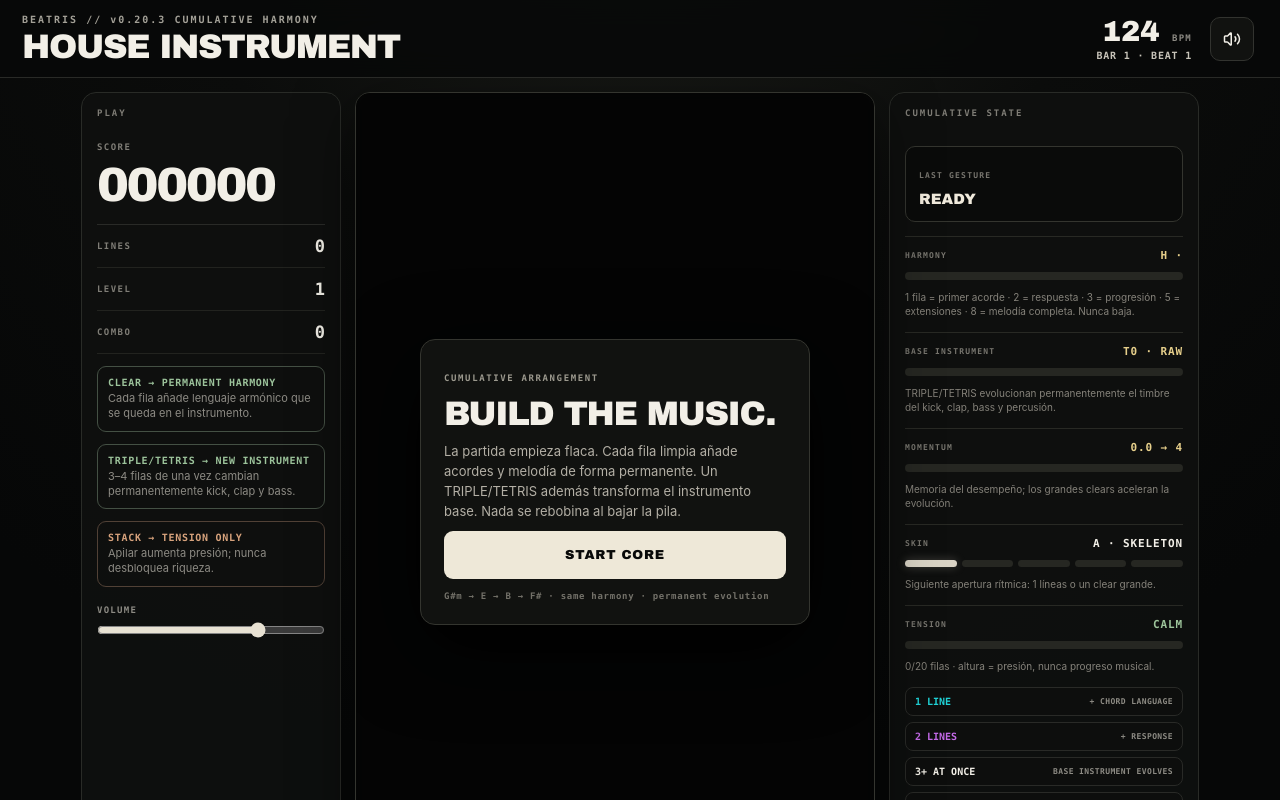
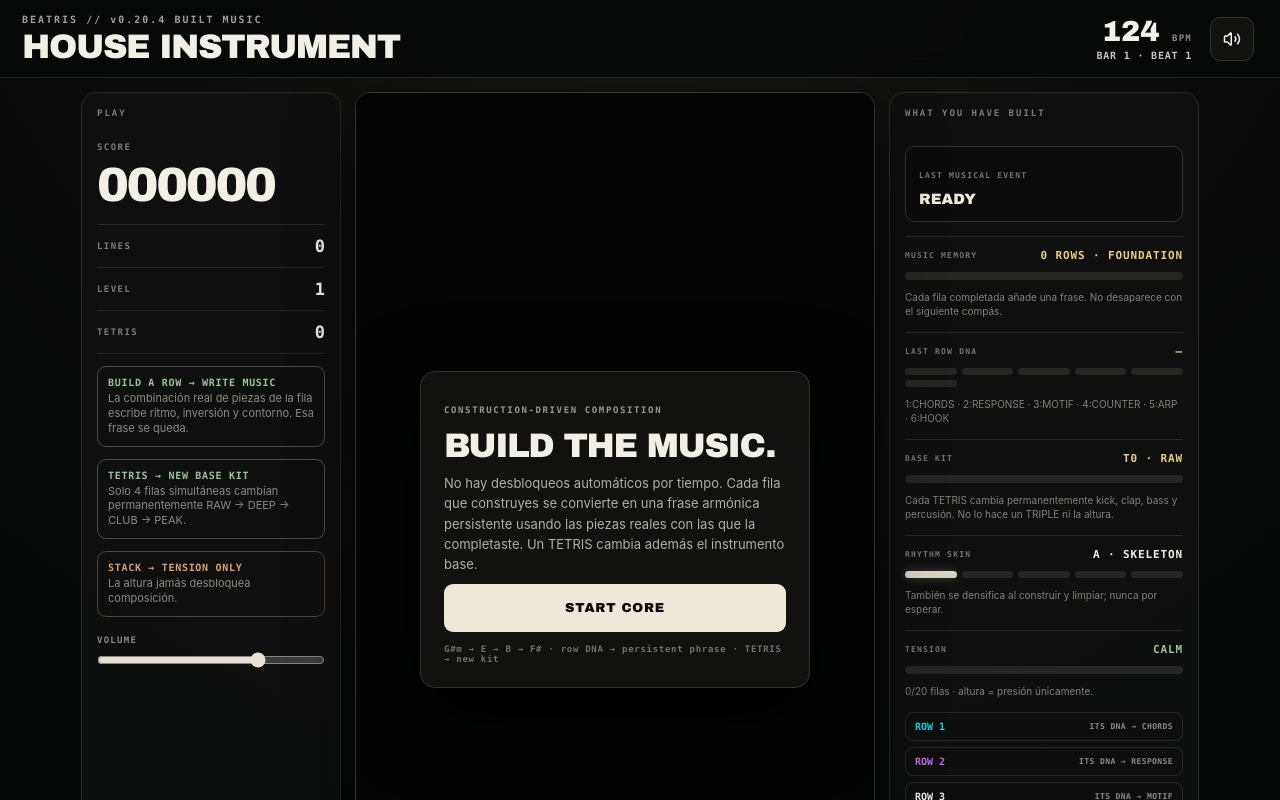
Before and after one commit to emmanuel56mixta-ctrl/beatriz, a React (Vite) app: page / in a window 1280 px wide. Shown: the top 800 px of the page. Built offline with nearby package versions, Linux system fonts and the light colour scheme.

Commit message:
Show construction-driven musical memory in v0.20.4 UI

```diff
--- a/src/components/game/Beatris.tsx
+++ b/src/components/game/Beatris.tsx
@@ -4,21 +4,22 @@ import { Session, type CoreHud } from "@/game/session";
 import { MiniPiece } from "@/components/game/MiniPiece";
 
 const SKINS=["SKELETON","HATS","BASS","OPEN","FULL"];
-const emptyHud:CoreHud={score:0,high:0,lines:0,level:1,combo:0,tetrises:0,bpm:124,bar:1,beat:1,step:0,boardHeight:0,skinStage:0,skinName:"SKELETON",section:"A",tension:"CALM",lastGesture:"READY",flash:null,momentum:0,nextMomentum:4,harmonyStage:0,harmonyName:"ROOT",instrumentTier:0,instrumentName:"RAW",hold:null,canHold:true,next:[]};
+const ROLES=["CHORDS","RESPONSE","MOTIF","COUNTER","ARP","HOOK"];
+const emptyHud:CoreHud={score:0,high:0,lines:0,level:1,combo:0,tetrises:0,bpm:124,bar:1,beat:1,step:0,boardHeight:0,skinStage:0,skinName:"SKELETON",section:"A",tension:"CALM",lastGesture:"READY",flash:null,momentum:0,nextMomentum:4,memoryCount:0,inventoryName:"FOUNDATION",instrumentTier:0,instrumentName:"RAW",lastRowSignature:"—",hold:null,canHold:true,next:[]};
 
 export function Beatris(){
   const canvasRef=useRef<HTMLCanvasElement>(null);const sessionRef=useRef<Session|null>(null);
-  const[mode,setMode]=useState<Session["mode"]>("title");const[hud,setHud]=useState<CoreHud>(emptyHud);const[muted,setMuted]=useState(false);const[volume,setVolume]=useState(0.72);
+  const[mode,setMode]=useState<Session["mode"]>("title");const[hud,setHud]=useState<CoreHud>(emptyHud);const[muted,setMuted]=useState(false);const[volume,setVolume]=useState(.72);
   const onHud=useCallback((h:CoreHud,m:Session["mode"])=>{setHud(h);setMode(m);},[]);
   useEffect(()=>{const canvas=canvasRef.current;if(!canvas)return;const s=new Session(canvas,onHud);sessionRef.current=s;s.attach();setHud(s.hud);return()=>{s.detach();sessionRef.current=null;};},[onHud]);
   const start=()=>void sessionRef.current?.enter();const toggleMute=()=>{const v=!muted;setMuted(v);sessionRef.current?.setMuted(v);};
   const press=(a:Parameters<Session["input"]["press"]>[0])=>sessionRef.current?.input.press(a);const release=(a:Parameters<Session["input"]["release"]>[0])=>sessionRef.current?.input.release(a);
   const heightPct=Math.min(100,hud.boardHeight/20*100);const nextSkin=[1,3,6,10][hud.skinStage]??null;
-  const momentumFloor=Math.floor(hud.momentum/4)*4;const momentumPct=Math.min(100,Math.max(0,(hud.momentum-momentumFloor)/4*100));
+  const memoryPct=Math.min(100,hud.memoryCount/6*100);const kitPct=hud.instrumentTier/3*100;
 
   return <main className="v20-shell">
     <header className="v20-top">
-      <div><div className="v20-kicker">BEATRIS // v0.20.3 CUMULATIVE HARMONY</div><h1>HOUSE INSTRUMENT</h1></div>
+      <div><div className="v20-kicker">BEATRIS // v0.20.4 BUILT MUSIC</div><h1>HOUSE INSTRUMENT</h1></div>
       <div className="v20-clock"><strong>{hud.bpm}</strong><span>BPM</span><b>BAR {hud.bar} · BEAT {hud.beat}</b></div>
       <button className="icon-btn" onClick={toggleMute} aria-label={muted?"Activar audio":"Silenciar"}>{muted?<VolumeX/>:<Volume2/>}</button>
     </header>
@@ -27,10 +28,10 @@ export function Beatris(){
       <aside className="v20-panel stats-panel">
         <p className="panel-title">PLAY</p>
         <div className="big-stat"><span>SCORE</span><strong>{String(hud.score).padStart(6,"0")}</strong></div>
-        <div className="stat-row"><span>LINES</span><b>{hud.lines}</b></div><div className="stat-row"><span>LEVEL</span><b>{hud.level}</b></div><div className="stat-row"><span>COMBO</span><b>{hud.combo}</b></div>
-        <div className="rule-card good"><b>CLEAR → PERMANENT HARMONY</b><small>Cada fila añade lenguaje armónico que se queda en el instrumento.</small></div>
-        <div className="rule-card good"><b>TRIPLE/TETRIS → NEW INSTRUMENT</b><small>3–4 filas de una vez cambian permanentemente kick, clap y bass.</small></div>
-        <div className="rule-card warn"><b>STACK → TENSION ONLY</b><small>Apilar aumenta presión; nunca desbloquea riqueza.</small></div>
+        <div className="stat-row"><span>LINES</span><b>{hud.lines}</b></div><div className="stat-row"><span>LEVEL</span><b>{hud.level}</b></div><div className="stat-row"><span>TETRIS</span><b>{hud.tetrises}</b></div>
+        <div className="rule-card good"><b>BUILD A ROW → WRITE MUSIC</b><small>La combinación real de piezas de la fila escribe ritmo, inversión y contorno. Esa frase se queda.</small></div>
+        <div className="rule-card good"><b>TETRIS → NEW BASE KIT</b><small>Solo 4 filas simultáneas cambian permanentemente RAW → DEEP → CLUB → PEAK.</small></div>
+        <div className="rule-card warn"><b>STACK → TENSION ONLY</b><small>La altura jamás desbloquea composición.</small></div>
         <label className="volume">VOLUME<input type="range" min="0" max="1" step="0.01" value={volume} onChange={e=>{const v=Number(e.target.value);setVolume(v);sessionRef.current?.setVolume(v);}}/></label>
       </aside>
 
@@ -38,7 +39,7 @@ export function Beatris(){
         <div className="v20-well">
           <canvas ref={canvasRef}/>
           {hud.flash&&mode==="playing"?<div className="event-flash">{hud.flash}</div>:null}
-          {mode==="title"?<div className="v20-overlay"><div className="start-card"><span>CUMULATIVE ARRANGEMENT</span><h2>BUILD THE MUSIC.</h2><p>La partida empieza flaca. Cada fila limpia añade acordes y melodía de forma permanente. Un TRIPLE/TETRIS además transforma el instrumento base. Nada se rebobina al bajar la pila.</p><button onClick={start}>START CORE</button><small>G#m → E → B → F# · same harmony · permanent evolution</small></div></div>:null}
+          {mode==="title"?<div className="v20-overlay"><div className="start-card"><span>CONSTRUCTION-DRIVEN COMPOSITION</span><h2>BUILD THE MUSIC.</h2><p>No hay desbloqueos automáticos por tiempo. Cada fila que construyes se convierte en una frase armónica persistente usando las piezas reales con las que la completaste. Un TETRIS cambia además el instrumento base.</p><button onClick={start}>START CORE</button><small>G#m → E → B → F# · row DNA → persistent phrase · TETRIS → new kit</small></div></div>:null}
           {mode==="paused"?<div className="v20-overlay"><div className="pause-card"><h2>PAUSED</h2><button onClick={()=>sessionRef.current?.resume()}><Play/> RESUME</button></div></div>:null}
           {mode==="over"?<div className="v20-overlay"><div className="pause-card"><h2>SET OVER</h2><strong>{hud.score}</strong><button onClick={()=>sessionRef.current?.restart()}>RUN AGAIN</button></div></div>:null}
         </div>
@@ -53,19 +54,26 @@ export function Beatris(){
       </section>
 
       <aside className="v20-panel music-panel">
-        <p className="panel-title">CUMULATIVE STATE</p>
-        <div className="gesture"><span>LAST GESTURE</span><strong>{hud.lastGesture}</strong></div>
-        <section className="momentum"><header><span>HARMONY</span><b>H{hud.harmonyStage} · {hud.harmonyName}</b></header><div className="momentum-bar"><i style={{width:`${hud.harmonyStage/5*100}%`}}/></div><small>1 fila = primer acorde · 2 = respuesta · 3 = progresión · 5 = extensiones · 8 = melodía completa. Nunca baja.</small></section>
-        <section className="momentum"><header><span>BASE INSTRUMENT</span><b>T{hud.instrumentTier} · {hud.instrumentName}</b></header><div className="momentum-bar"><i style={{width:`${hud.instrumentTier/3*100}%`}}/></div><small>TRIPLE/TETRIS evolucionan permanentemente el timbre del kick, clap, bass y percusión.</small></section>
-        <section className="momentum"><header><span>MOMENTUM</span><b>{hud.momentum.toFixed(1)} → {hud.nextMomentum}</b></header><div className="momentum-bar"><i style={{width:`${momentumPct}%`}}/></div><small>Memoria del desempeño; los grandes clears aceleran la evolución.</small></section>
-        <section className="skin"><header><span>SKIN</span><b>{hud.section} · {hud.skinName}</b></header><div className="skin-steps">{SKINS.map((s,i)=><i key={s} className={i<=hud.skinStage?"on":""} title={s}/>)}</div><small>{nextSkin?`Siguiente apertura rítmica: ${nextSkin} líneas o un clear grande.`:"FULL: desde aquí cambia el voicing/timbre, no se forma un muro de capas."}</small></section>
-        <section className="tension"><header><span>TENSION</span><b className={`state-${hud.tension.toLowerCase()}`}>{hud.tension}</b></header><div className="heightbar"><i style={{width:`${heightPct}%`}}/></div><small>{hud.boardHeight}/20 filas · altura = presión, nunca progreso musical.</small></section>
-        <div className="grammar"><div><b>1 LINE</b><span>+ CHORD LANGUAGE</span></div><div><b>2 LINES</b><span>+ RESPONSE</span></div><div><b>3+ AT ONCE</b><span>BASE INSTRUMENT EVOLVES</span></div><div><b>5+ TOTAL</b><span>7TH/9TH + TOP NOTES</span></div><div><b>TETRIS</b><span>AIR → VOCAL ~20 s + EVOLUTION</span></div></div>
+        <p className="panel-title">WHAT YOU HAVE BUILT</p>
+        <div className="gesture"><span>LAST MUSICAL EVENT</span><strong>{hud.lastGesture}</strong></div>
+
+        <section className="momentum"><header><span>MUSIC MEMORY</span><b>{hud.memoryCount} ROW{hud.memoryCount===1?"":"S"} · {hud.inventoryName}</b></header><div className="momentum-bar"><i style={{width:`${memoryPct}%`}}/></div><small>Cada fila completada añade una frase. No desaparece con el siguiente compás.</small></section>
+
+        <section className="momentum"><header><span>LAST ROW DNA</span><b>{hud.lastRowSignature}</b></header><div className="skin-steps">{ROLES.map((r,i)=><i key={r} className={i<Math.min(6,hud.memoryCount)?"on":""} title={r}/>)}</div><small>{ROLES.map((r,i)=>`${i+1}:${r}`).join(" · ")}</small></section>
+
+        <section className="momentum"><header><span>BASE KIT</span><b>T{hud.instrumentTier} · {hud.instrumentName}</b></header><div className="momentum-bar"><i style={{width:`${kitPct}%`}}/></div><small>Cada TETRIS cambia permanentemente kick, clap, bass y percusión. No lo hace un TRIPLE ni la altura.</small></section>
+
+        <section className="skin"><header><span>RHYTHM SKIN</span><b>{hud.section} · {hud.skinName}</b></header><div className="skin-steps">{SKINS.map((s,i)=><i key={s} className={i<=hud.skinStage?"on":""} title={s}/>)}</div><small>{nextSkin?"También se densifica al construir y limpiar; nunca por esperar.":"FULL: el arreglo usa las frases construidas en distintos compases, no todas a la vez."}</small></section>
+
+        <section className="tension"><header><span>TENSION</span><b className={`state-${hud.tension.toLowerCase()}`}>{hud.tension}</b></header><div className="heightbar"><i style={{width:`${heightPct}%`}}/></div><small>{hud.boardHeight}/20 filas · altura = presión únicamente.</small></section>
+
+        <div className="grammar"><div><b>ROW 1</b><span>ITS DNA → CHORDS</span></div><div><b>ROW 2</b><span>ITS DNA → RESPONSE</span></div><div><b>ROW 3</b><span>ITS DNA → MOTIF</span></div><div><b>ROW 4</b><span>ITS DNA → COUNTER</span></div><div><b>ROW 5</b><span>ITS DNA → ARP</span></div><div><b>ROW 6</b><span>ITS DNA → HOOK</span></div><div><b>TETRIS</b><span>4 PHRASES + NEW KIT + VOCAL</span></div></div>
+
         <section className="queue"><div><span>HOLD</span>{hud.hold?<MiniPiece type={hud.hold} cell={7}/>:<em>—</em>}</div><div><span>NEXT</span><div className="next-list">{hud.next.slice(0,3).map((p,i)=><MiniPiece key={`${p}-${i}`} type={p} cell={i===0?7:5}/>)}</div></div></section>
       </aside>
     </section>
 
-    <footer className="v20-tests"><span>LOCK</span><span>I ≠ T</span><span>HARD @1 ≠ OFF</span><span>CLEAR = PERMANENT HARMONY</span><span>TRIPLE = INSTRUMENT EVOLUTION</span><span>HEAD-NOD</span><span>STACK ≠ PROGRESS</span><span>ONE HARMONIC WORLD</span></footer>
+    <footer className="v20-tests"><span>NO AUTO UNLOCKS</span><span>ROW DNA = MUSIC</span><span>CLEARS ACCUMULATE</span><span>TETRIS = NEW KIT</span><span>I ≠ T</span><span>HARD @1 ≠ OFF</span><span>HEAD-NOD</span><span>ONE HARMONIC WORLD</span></footer>
   </main>;
 }
 
```
